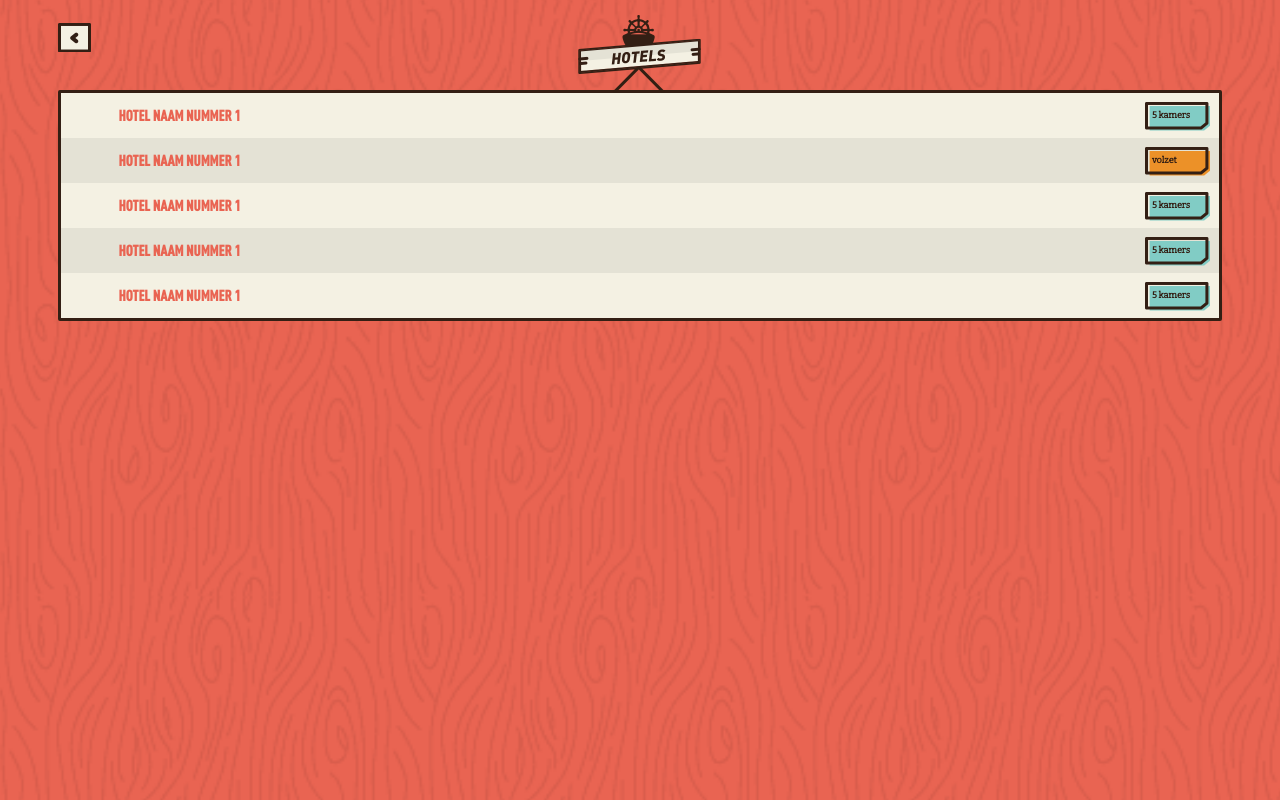
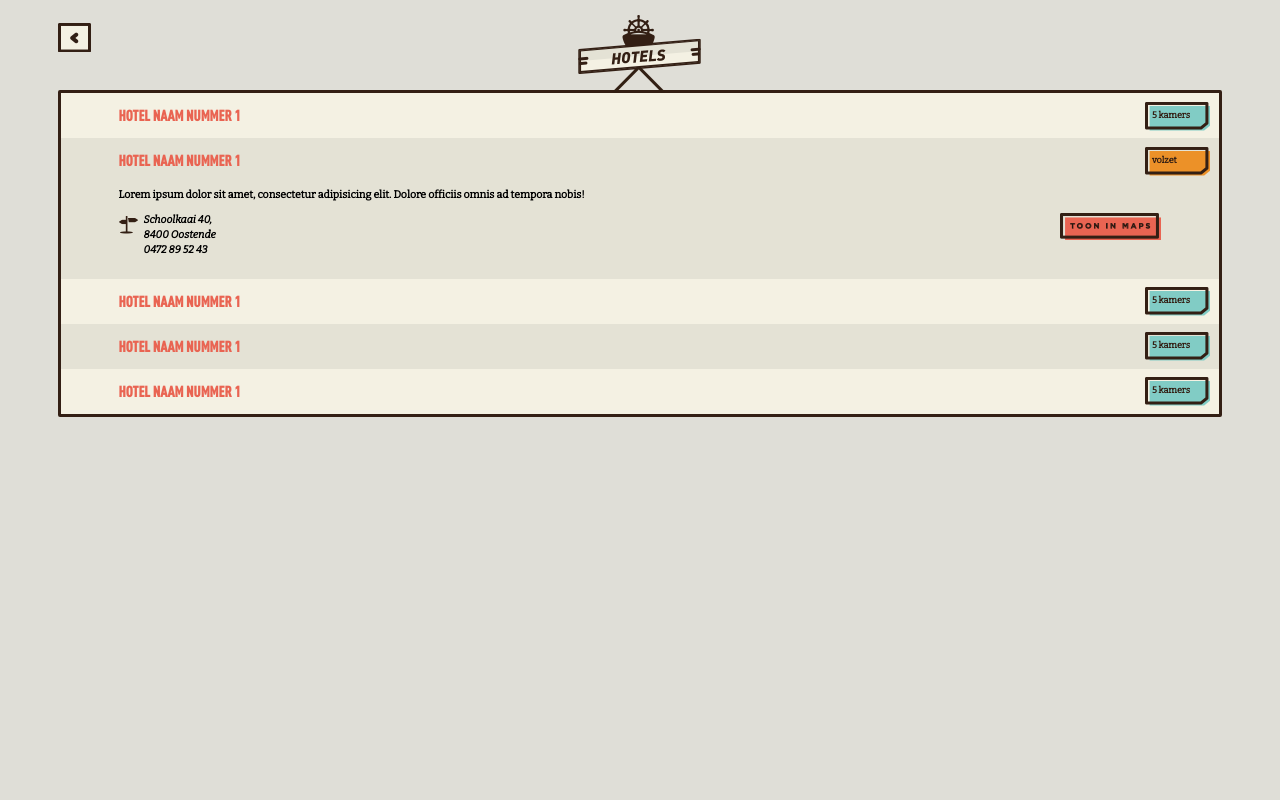
Before and after one commit to pieterbeulque/rolstende, a PHP site: page /list.htm in a window 1280 px wide. Run offline with PHP 8.4, Linux system fonts and the light colour scheme; some libraries are stand-ins or nearby versions.

Commit message:
Detail view

```diff
--- a/app/src/css/style.css
+++ b/app/src/css/style.css
@@ -80,13 +80,13 @@ article, aside, details, figcaption, figure, footer, header, hgroup, menu, nav,
 /* line 15, ../scss/style.scss */
 body {
   background-color: #331f14;
-  font-family: 'GothamTest';
+  font-family: 'Bitter';
   font-size: 93.75%;
   font-weight: 600;
   -webkit-text-size-adjust: none;
 }
 
-/* line 24, ../scss/style.scss */
+/* line 23, ../scss/style.scss */
 .top {
   background: url(../img/pattern_header.png);
   -webkit-background-size: 30%;
@@ -96,7 +96,7 @@ body {
   height: 70px;
   position: relative;
 }
-/* line 30, ../scss/style.scss */
+
 .top #logo {
   width: 106px;
   margin: 0 auto;
@@ -149,7 +149,6 @@ body {
   background-size: 100%;
 }
 
-/* line 83, ../scss/style.scss */
 .zoek {
   width: 85px;
   height: 15px;
@@ -160,7 +159,7 @@ body {
   -o-background-size: 100%;
   background-size: 100%;
 }
-/* line 90, ../scss/style.scss */
+
 .zoek p {
   color: #331f14;
   font-family: 'DIN Condensed';
@@ -168,17 +167,16 @@ body {
   text-align: center;
 }
 
-/* line 98, ../scss/style.scss */
 .container, .list-header {
   margin: 30px auto;
   width: 74%;
 }
 
-/* line 103, ../scss/style.scss */
 .wide-container, .list-header {
   width: 91%;
 }
 
+<<<<<<< HEAD
 /* line 107, ../scss/style.scss */
 .app {
   background-image: url("../img/patterns/white-wood.png");
@@ -188,8 +186,16 @@ body {
   background-size: 30%;
 }
 /* line 111, ../scss/style.scss */
+=======
+/* line 64, ../scss/style.scss */
+>>>>>>> Detail view
 .red-wood .app {
   background-image: url("../img/patterns/red-wood.png");
+}
+
+/* line 69, ../scss/style.scss */
+p {
+  line-height: 1.4;
 }
 
 /* line 1, ../scss/modules/_buttons.scss */
@@ -205,6 +211,21 @@ body {
   overflow: hidden;
   text-align: left;
   width: 33px;
+}
+
+/* line 10, ../scss/modules/_buttons.scss */
+.maps-button {
+  background: url("../img/maps-button.png");
+  -webkit-background-size: 100%;
+  -moz-background-size: 100%;
+  -o-background-size: 100%;
+  background-size: 100%;
+  display: block;
+  height: 27px;
+  text-indent: -119988px;
+  overflow: hidden;
+  text-align: left;
+  width: 101px;
 }
 
 /* line 1, ../scss/modules/_headings.scss */
@@ -468,31 +489,54 @@ body {
 /* line 25, ../scss/modules/_list-view.scss */
 .list-view li {
   background: #f4f1e3;
-  font-family: 'DIN Condensed';
-  font-size: 1em;
-  font-weight: 800;
-  line-height: 1;
   position: relative;
   text-align: left;
-  text-transform: uppercase;
 }
-/* line 35, ../scss/modules/_list-view.scss */
-.list-view li a {
+/* line 30, ../scss/modules/_list-view.scss */
+.list-view li:nth-child(even) {
+  background-color: #e4e2d5;
+}
+
+/* line 36, ../scss/modules/_list-view.scss */
+.list-view-toggle {
   -webkit-box-sizing: border-box;
   -moz-box-sizing: border-box;
   box-sizing: border-box;
   color: #e96452;
   display: block;
+  font-family: 'DIN Condensed';
+  font-weight: 800;
+  line-height: 1;
   padding: 1em 5%;
   text-decoration: none;
+  text-transform: uppercase;
   width: 100%;
 }
-/* line 44, ../scss/modules/_list-view.scss */
-.list-view li:nth-child(even) {
-  background-color: #e4e2d5;
+
+/* line 49, ../scss/modules/_list-view.scss */
+.list-detail-view {
+  font-size: .7em;
+  padding: .5em 5% 1em;
+}
+/* line 53, ../scss/modules/_list-view.scss */
+.list-detail-view .location {
+  margin: 1em 0;
+  font-style: italic;
+  padding-left: 25px;
+  background-image: url("../img/address.png");
+  background-size: 19px 18px;
+  background-repeat: no-repeat;
+  background-position: 0 3px;
+  position: relative;
+}
+/* line 64, ../scss/modules/_list-view.scss */
+.list-detail-view .maps-button {
+  position: absolute;
+  top: 0;
+  right: 0;
 }
 
-/* line 50, ../scss/modules/_list-view.scss */
+/* line 71, ../scss/modules/_list-view.scss */
 .list-view-annotation {
   background-image: url("../img/annotation.png");
   -webkit-background-size: 100%;
@@ -516,7 +560,7 @@ body {
   width: 65px;
 }
 
-/* line 68, ../scss/modules/_list-view.scss */
+/* line 89, ../scss/modules/_list-view.scss */
 .list-view-annotation-alternate {
   background-image: url("../img/annotation-alternate.png");
 }
--- a/app/src/list.htm
+++ b/app/src/list.htm
@@ -33,27 +33,40 @@
             <div class="wide-container container">
                 <ul class="list-view">
                     <li>
-                        <a href="#" title="">
+                        <a href="#" title="" class="list-view-toggle">
                             Hotel naam nummer 1 <span class="list-view-annotation">5 kamers</span>
                         </a>
                     </li>
                     <li>
-                        <a href="#" title="">
+                        <a href="#" title="" class="list-view-toggle">
                             Hotel naam nummer 1 <span class="list-view-annotation list-view-annotation-alternate">volzet</span>
                         </a>
+                        <div class="list-detail-view">
+                            <p>
+                                Lorem ipsum dolor sit amet, consectetur adipisicing elit. Dolore officiis omnis ad tempora nobis!
+                            </p>
+                            <div class="location">
+                                <p class="address">
+                                    Schoolkaai 40,<br />
+                                    8400 Oostende<br />
+                                    0472 89 52 43
+                                </p>
+                                <a href="maps:ll=38.870454,-77.055702&z=10" title="" class="button maps-button">Toon in Maps</a>
+                            </div>
+                        </div>
                     </li>
                     <li>
-                        <a href="#" title="">
+                        <a href="#" title="" class="list-view-toggle">
                             Hotel naam nummer 1 <span class="list-view-annotation">5 kamers</span>
                         </a>
                     </li>
                     <li>
-                        <a href="#" title="">
+                        <a href="#" title="" class="list-view-toggle">
                             Hotel naam nummer 1 <span class="list-view-annotation">5 kamers</span>
                         </a>
                     </li>
                     <li>
-                        <a href="#" title="">
+                        <a href="#" title="" class="list-view-toggle">
                             Hotel naam nummer 1 <span class="list-view-annotation">5 kamers</span>
                         </a>
                     </li>
--- a/app/src/scss/modules/_buttons.scss
+++ b/app/src/scss/modules/_buttons.scss
@@ -6,3 +6,12 @@
     @include hide-text;
     width: 33px;
 }
+
+.maps-button {
+    background: url('../img/maps-button.png');
+    @include background-size(100%);
+    display: block;
+    height: 27px;
+    @include hide-text;
+    width: 101px;
+}
--- a/app/src/scss/modules/_list-view.scss
+++ b/app/src/scss/modules/_list-view.scss
@@ -24,26 +24,47 @@
 
     li {
         background: $white;
-        font-family: 'DIN Condensed';
-        font-size: 1em;
-        font-weight: 800;
-        line-height: 1;
         position: relative;
         text-align: left;
-        text-transform: uppercase;
-
-        a {
-            @include box-sizing(border-box);
-            color: $red;
-            display: block;
-            padding: 1em 5%;
-            text-decoration: none;
-            width: 100%;
-        }
 
         &:nth-child(even) {
             background-color: $grey;
         }
+    }
+}
+
+.list-view-toggle {
+    @include box-sizing(border-box);
+    color: $red;
+    display: block;
+    font-family: 'DIN Condensed';
+    font-weight: 800;
+    line-height: 1;
+    padding: 1em 5%;
+    text-decoration: none;
+    text-transform: uppercase;
+    width: 100%;
+}
+
+.list-detail-view {
+    font-size: .7em;
+    padding: .5em 5% 1em;
+
+    .location {
+        margin: 1em 0;
+        font-style: italic;
+        padding-left: 25px;
+        background-image: url('../img/address.png');
+        background-size: 19px 18px;
+        background-repeat: no-repeat;
+        background-position: 0 3px;
+        position: relative;
+    }
+
+    .maps-button {
+        position: absolute;
+        top: 0;
+        right: 0;
     }
 }
 
--- a/app/src/scss/style.scss
+++ b/app/src/scss/style.scss
@@ -14,11 +14,10 @@
 
 body {
     background-color: $brown;
-    font-family: 'GothamTest';
+    font-family: 'Bitter';
     font-size: 93.75%;
     font-weight: 600;
     -webkit-text-size-adjust: none;
-
 }
 
 .top {
@@ -113,6 +112,10 @@ body {
     }
 }
 
+p {
+    line-height: 1.4;
+}
+
 @import "modules/_buttons";
 @import "modules/_headings";
 @import "modules/_icon-grid";
```
Also changed, not shown: app/src/img/address.png (added), app/src/img/maps-button.png (added).
